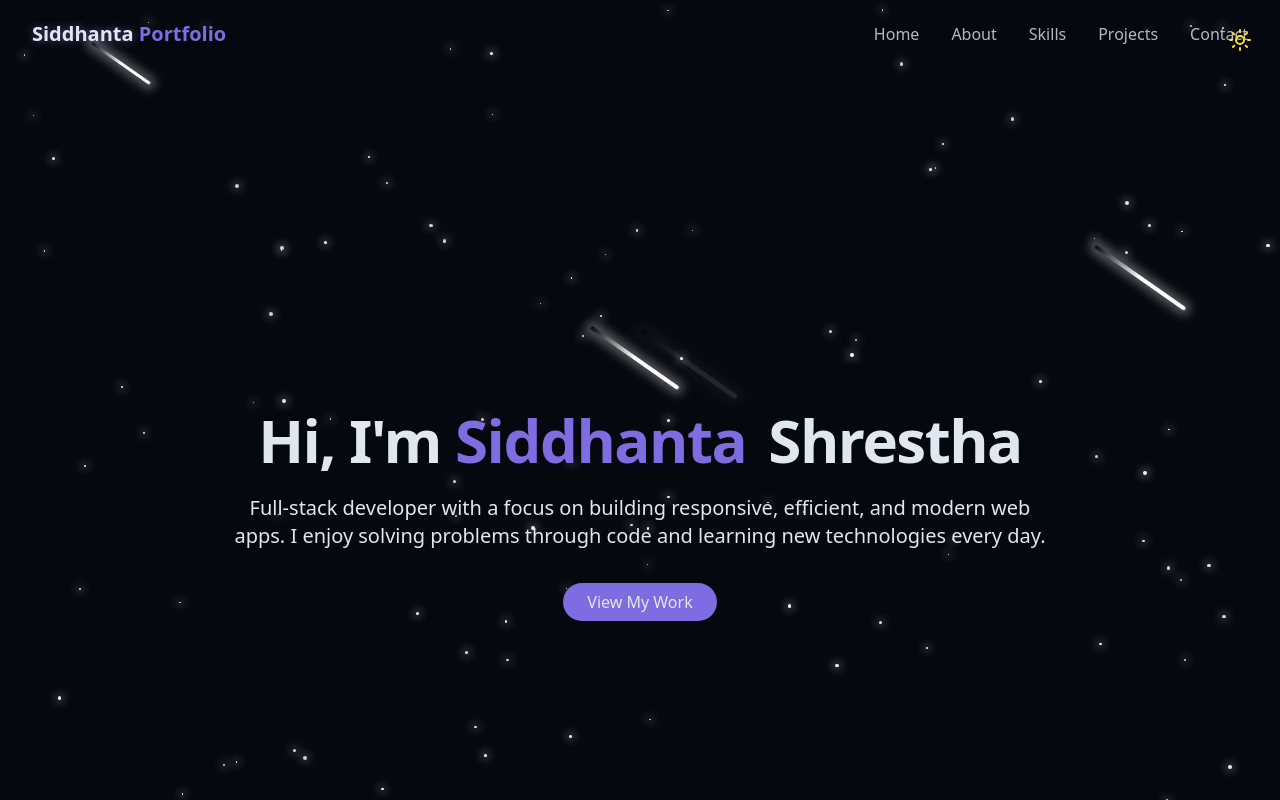
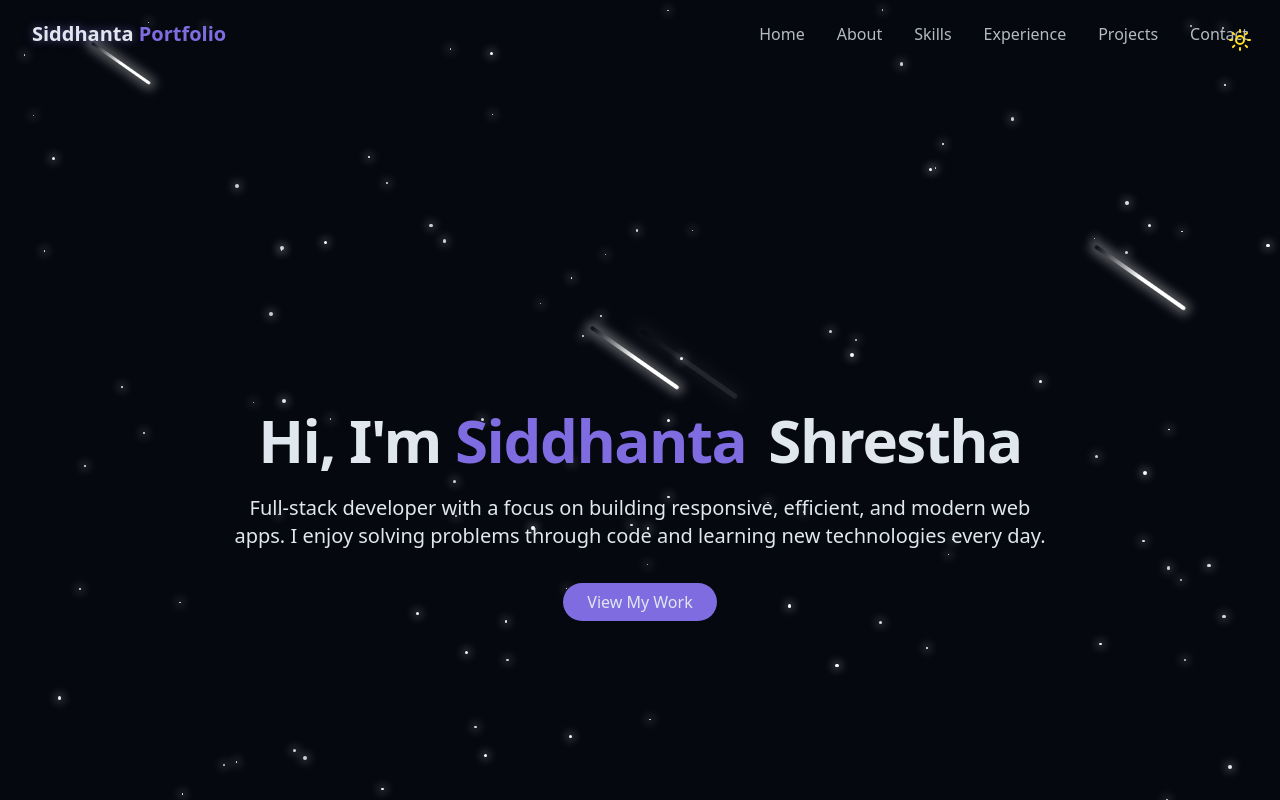
Before and after one commit to SiddhantaShrestha/SiddhantaPortfolio, a React (Vite) app: page / in a window 1280 px wide. Shown: the top 800 px of the page. Built offline with nearby package versions, Linux system fonts and the light colour scheme.

Commit message:
experience nav

```diff
--- a/src/components/Footer.jsx
+++ b/src/components/Footer.jsx
@@ -16,6 +16,7 @@ export const Footer = () => {
     { label: "Home", href: "#hero" },
     { label: "About", href: "#about" },
     { label: "Skills", href: "#skills" },
+    { label: "Experience", href: "#experience" },
     { label: "Projects", href: "#projects" },
     { label: "Contact", href: "#contact" },
     { label: "View CV", href: "/cv/SiddhantaShrestha.pdf", target: "_blank" },
--- a/src/components/Navbar.jsx
+++ b/src/components/Navbar.jsx
@@ -6,6 +6,7 @@ const navItems = [
   { name: "Home", href: "#hero" },
   { name: "About", href: "#about" },
   { name: "Skills", href: "#skills" },
+  { name: "Experience", href: "#experience" },
   { name: "Projects", href: "#projects" },
   { name: "Contact", href: "#contact" },
 ];
```
